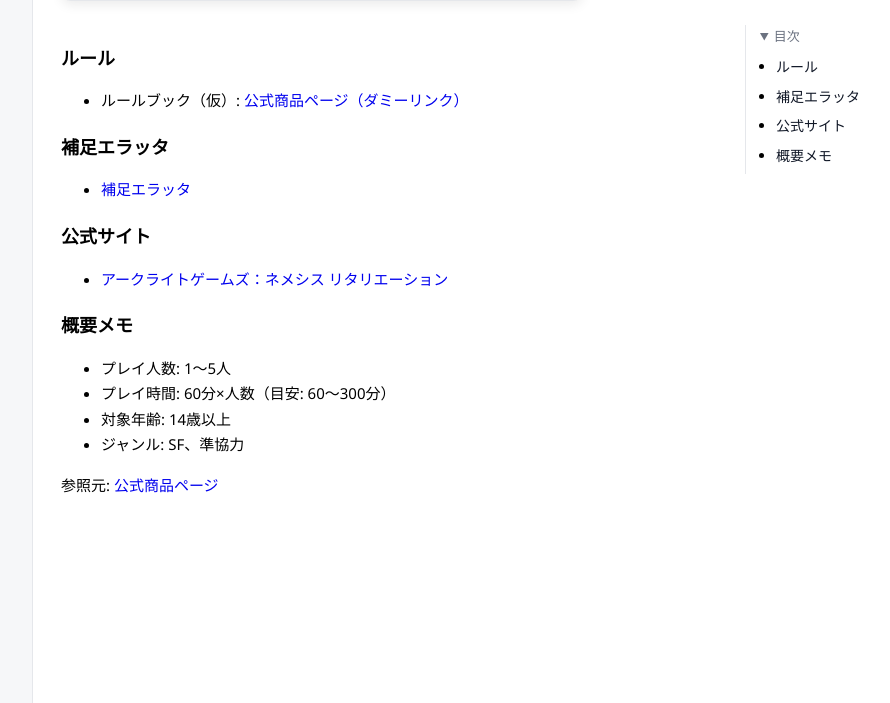
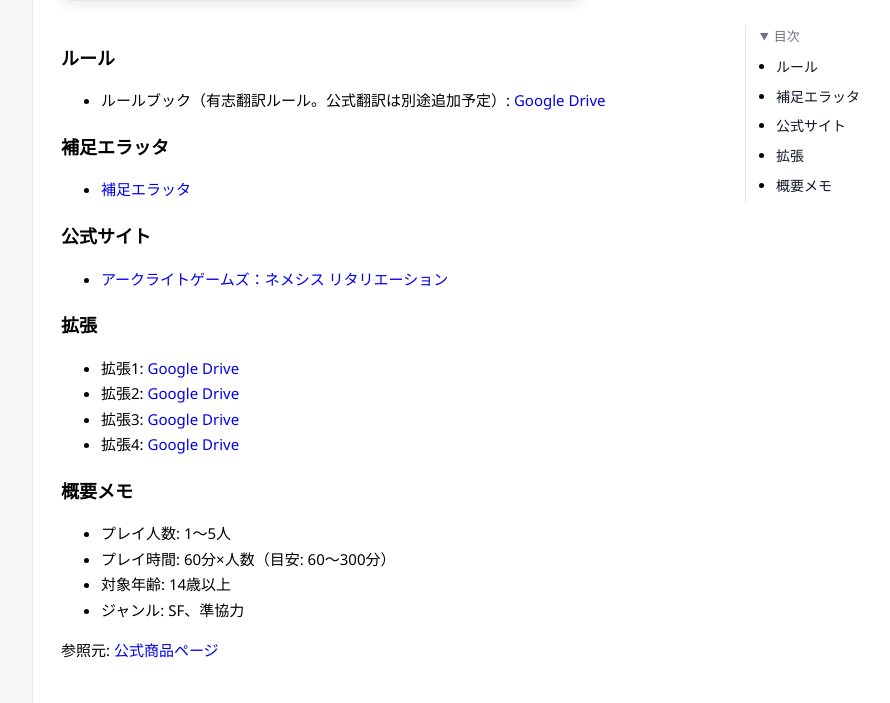
Before and after one commit to weiss-schwarz-house/weiss-schwarz-house, a Jekyll site: the page built from games/nemesis-retaliation.md, in a window 1280 px wide and 1171 px high. Shown: the part 468-1171 px from the top of the window, without its empty margins (247-1137 px from the left). Built offline with Jekyll 4.4.1, drawn with Linux system fonts in a browser that asks for light colours.

Commit message:
ネメシスリタリエーション更新

```diff
--- a/games/nemesis-retaliation.md
+++ b/games/nemesis-retaliation.md
@@ -13,16 +13,20 @@ tags:
   - 協力ゲーム
   - SF
   - 重ゲー
-rulebook_url: "https://arclightgames.jp/product/160tiz/"
+rulebook_url: "https://drive.google.com/file/d/1h21Vd-4NSN8Sa2MVR0pXeI5t3R7j7Wyl/view?usp=drive_link"
 source_url: "https://arclightgames.jp/product/160tiz/"
 supplement_errata_url: "https://arclightgames.jp/808tdser/"
+expansion_1_url: "https://drive.google.com/file/d/1g1QW1tuGfYncg6jqZRqUFd4veCnjC8fN/view?usp=drive_link"
+expansion_2_url: "https://drive.google.com/file/d/1aUlXpbDAlsfl5q3gity4YJQdjoq8uXnu/view?usp=drive_link"
+expansion_3_url: "https://drive.google.com/file/d/1H4cjN0cEF-XjJyVPltjoMPn6d7sGK0ld/view?usp=drive_link"
+expansion_4_url: "https://drive.google.com/file/d/1Jbc6azHTR337Sh57_9ZKEhy_ueX5RfoM/view?usp=drive_link"
 thumbnail_url: "https://arclightgames.jp/wp-content/uploads/2026/05/NemRet_box_L_square-575x575.jpg"
 thumbnail_alt: "ネメシス リタリエーション サムネイル"
 ---
 
 ## ルール
 
-- ルールブック（仮）: [公式商品ページ（ダミーリンク）]({{ page.rulebook_url }})
+- ルールブック（有志翻訳ルール。公式翻訳は別途追加予定）: [Google Drive]({{ page.rulebook_url }})
 
 ## 補足エラッタ
 
@@ -32,6 +36,13 @@ thumbnail_alt: "ネメシス リタリエーション サムネイル"
 
 - [アークライトゲームズ：ネメシス リタリエーション]({{ page.source_url }})
 
+## 拡張
+
+- 拡張1: [Google Drive]({{ page.expansion_1_url }})
+- 拡張2: [Google Drive]({{ page.expansion_2_url }})
+- 拡張3: [Google Drive]({{ page.expansion_3_url }})
+- 拡張4: [Google Drive]({{ page.expansion_4_url }})
+
 ## 概要メモ
 
 - プレイ人数: 1〜5人
```
